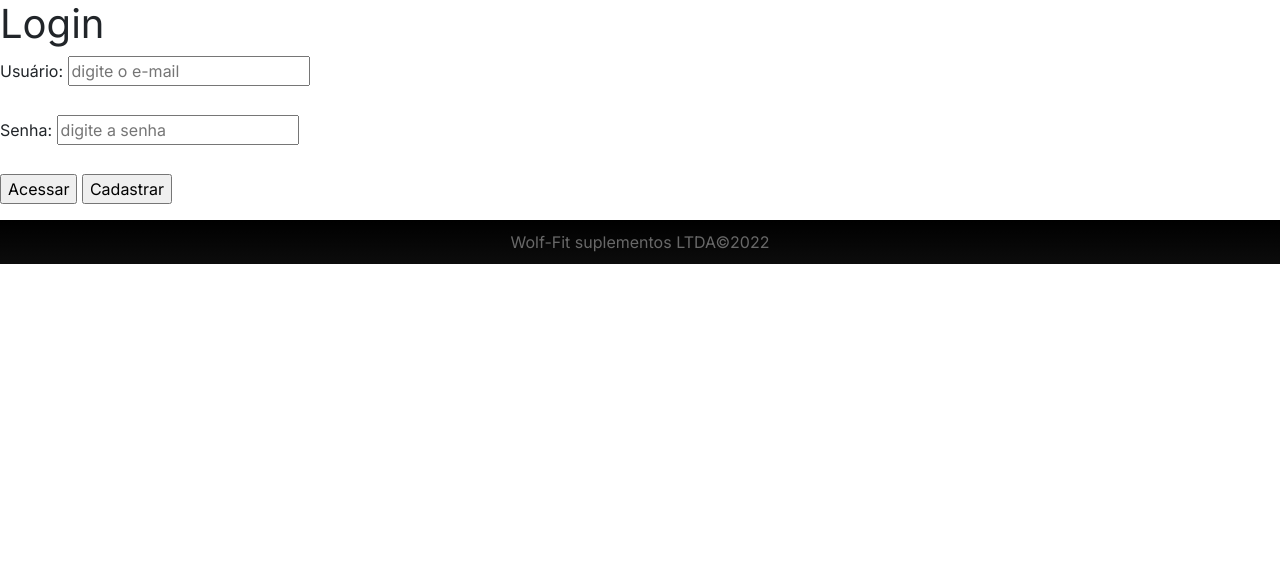
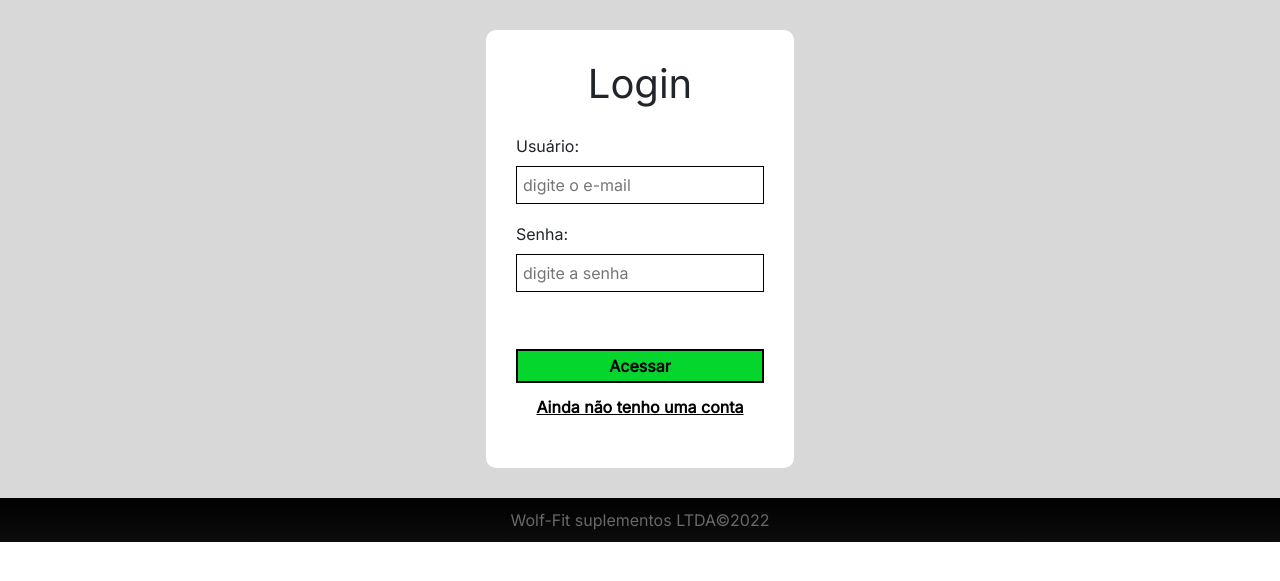
Before and after one commit to ViniciusF-Pereira/ProjetoEmprendedorismo, a PHP site: page /user/login.php in a window 1280 px wide. Shown: the part 189-770 px from the top of the page. Run offline with PHP 8.4, Linux system fonts and the light colour scheme; the visitor is signed in with stand-in values (Sample User, id 1); data that the repository does not hold is empty.

Commit message:
Estilo do login..
Primeira atualização no estilo do login

```diff
--- a/user/login.php
+++ b/user/login.php
@@ -30,6 +30,7 @@ include_once '../php/conexao.php';
     <meta name="viewport" content="width=device-width, initial-scale=1.0">
     <link rel="stylesheet" href="../css/dashboard.css">
     <link rel="stylesheet" href="../css/style.css">
+    <link rel="stylesheet" href="user.css">
 	<link
       href="https://fonts.googleapis.com/css?family=Inter&display=swap"
       rel="stylesheet"
@@ -166,6 +167,7 @@ include_once '../php/conexao.php';
     </nav>
 
 
+    <div class="loginArea">
 
     <section>
 
@@ -177,8 +179,7 @@ include_once '../php/conexao.php';
     <input type="email" name="usuario" placeholder="digite o e-mail"id="" value="<?php if(isset($dados['usuario']))
     {echo $dados['usuario']; } ?>">
 
-                <br>
-                <br>
+
 
     <label >Senha:</label>
     <input type="password" name="senha_usuario" placeholder="digite a senha"id="" value="<?php if(isset($dados['senha_usuario']))
@@ -268,12 +269,17 @@ $result_usuario -> bindParam(':usuario', $dados['usuario'], PDO::PARAM_STR);
 
 ?>
 
+    <div class="btnContainer">
       <input type="submit" value="Acessar" name="SendLogin">
-                <input type="submit" value="Cadastrar" name="SendCadastro"  >
+      <input type="submit" value="Ainda não tenho uma conta" name="SendCadastro"  >
+    </div>
 </form>
 
 
 </section>
+    </div>
+
+
 
 
     <!-- Footer -->
--- a/user/user.css
+++ b/user/user.css
@@ -0,0 +1,60 @@
+.loginArea{
+    background-color: rgb(216, 216, 216);
+
+    padding: 30px 0;
+}
+h1{
+    margin: auto;
+    text-align: center;
+}
+
+section{
+    margin: auto;
+    padding: 30px;
+    background-color: white;
+    border-radius: 10px;
+    width: fit-content;
+}
+
+form{
+    display: flex;
+    flex-direction: column;
+    /* align-items: flex-start; */
+}
+form label{
+    margin-top: 18px;
+}
+form label+input{
+    padding: 6px;
+    border: 1px solid black;
+    margin-bottom: 0;
+}
+
+.btnContainer{
+    display: flex;
+    flex-direction: column;
+}
+
+.btnContainer > input[type="submit"]{
+    padding: 3px;
+    margin-top: 9px;
+    font-weight: bold;
+    cursor: pointer;
+    transition: .5s;
+
+
+
+}
+
+.btnContainer > input[type="submit"]:first-of-type{
+    background-color: #04d62e;
+    border: 2px solid black;
+    color: black;
+}
+
+.btnContainer > input[type="submit"]:last-of-type{
+    border: none;
+    background: none;
+    text-decoration: underline;
+    color: black;
+}
```
Lines whose indentation alone changed are shown as unchanged.
